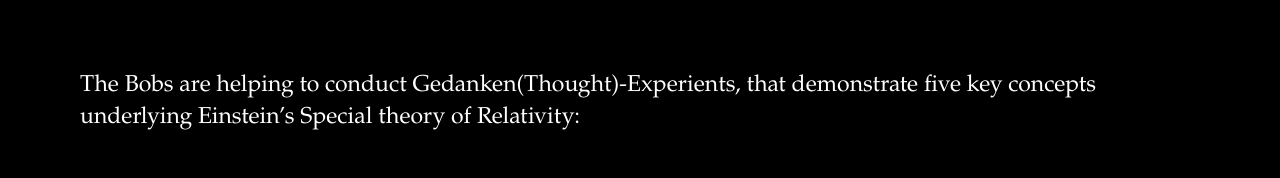
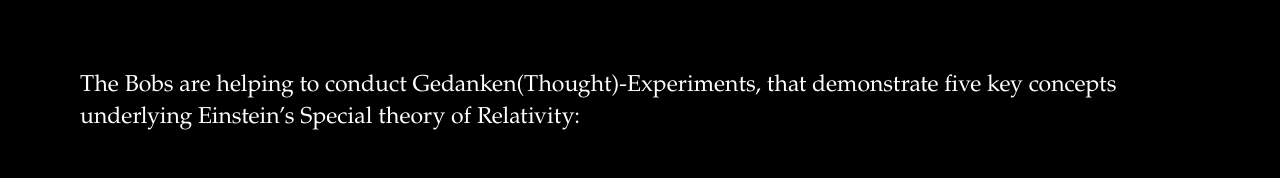
Before and after one commit to mpdroid/gedankens, a website with bundled scripts: page docs/index.html in a window 1280 px wide. Shown: the part 598-776 px from the top of the page. Built offline with nearby package versions, Linux system fonts and the light colour scheme; animation ran at ten frames a second.

Commit message:
fixes typo

```diff
--- a/docs/index.html
+++ b/docs/index.html
@@ -55,7 +55,7 @@
       <div id="controls"></div>
     </div>
       <div id="theory">
-        <p>The Bobs are helping to conduct Gedanken(Thought)-Experients, that
+        <p>The Bobs are helping to conduct Gedanken(Thought)-Experiments, that
           demonstrate five key concepts underlying Einstein’s Special theory of Relativity:</p>
         <ul>
           <li><a href="constant-c.html" class="fake-link-em">Constant c</a>: The speed of light in vacuum is constant regardless of the motion of the
```
Also changed, not shown: index.html (+1 -1 lines).
